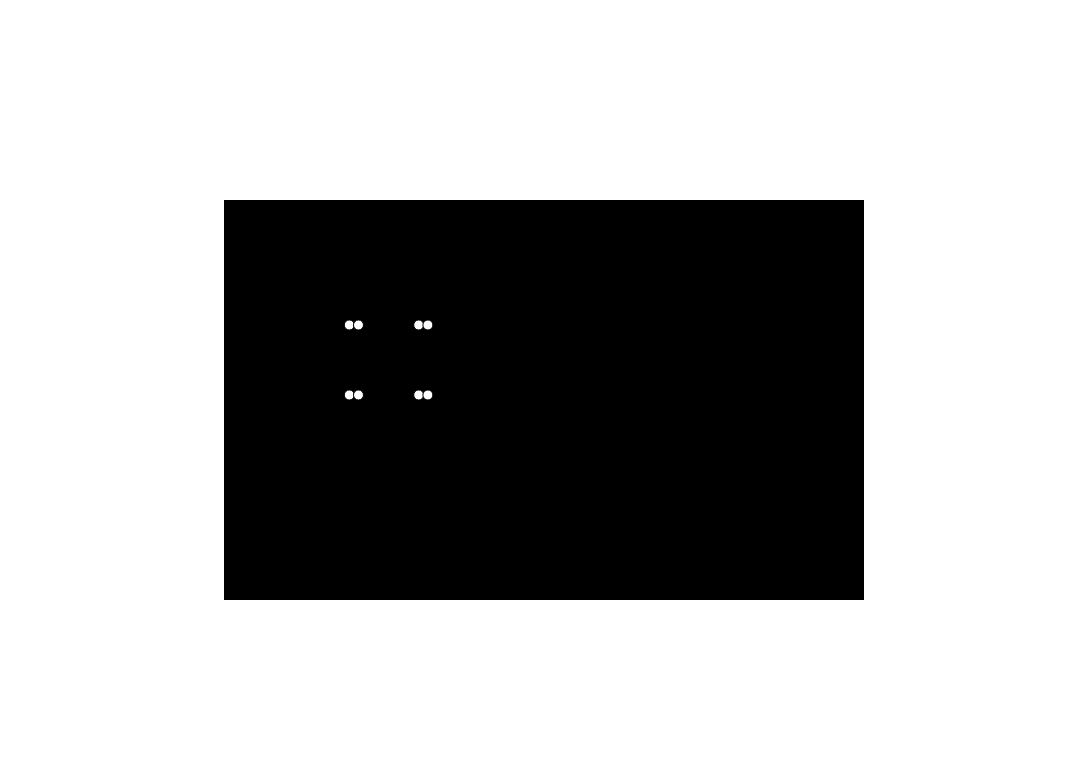
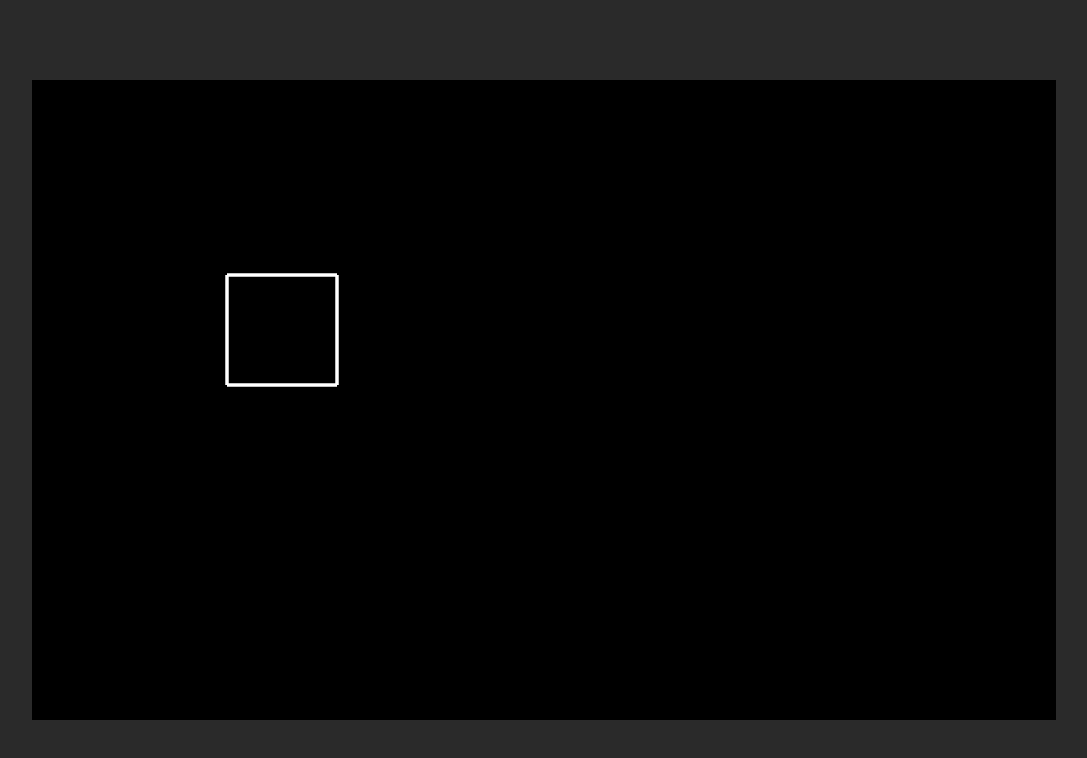
Before and after one commit to SmartDevSource/3djs, a plain HTML site: page rotation.html in a window 1280 px wide. Shown: the whole page, without its empty margins (96-1183 px from the left). Drawn offline with Linux system fonts and the light colour scheme.

Commit message:
render ok

```diff
--- a/src_rotation/3djs.js
+++ b/src_rotation/3djs.js
@@ -1,5 +1,5 @@
 import {  Vector3, Cube, MatMul, MatToVec, Rotation }  from "./mathlib.js"
-
+import { drawShape } from "./shapes.js"
 ///////////////// DECLARATIONS /////////////////
 const canvas = document.getElementById("canvas")
 const ctx = canvas.getContext("2d")
@@ -17,39 +17,19 @@ window.addEventListener("resize", ()=>{
 })
 
 //////////////// SHAPES ////////////////
-const drawPoint = (x, y) => {
-    ctx.beginPath()
-    ctx.fillStyle = "white"
-    ctx.arc(x, y, 5, 0, Math.PI*2)
-    ctx.fill()
-    ctx.stroke()
-}
-
-const drawShape = shape => {
-    for (let v in shape.vectors){
-        const shapeCenter = shape.getCenter()
-        const vectors = shape.vectors[v]
-        let xRot = MatMul(Rotation(shape.rotation.x).x,
-            [[vectors.x - shapeCenter.x],
-            [vectors.y - shapeCenter.y],
-            [vectors.z - shapeCenter.z]])
-        let yRot = MatMul(Rotation(shape.rotation.y).y, xRot)
-        const rotation = MatToVec(MatMul(Rotation(shape.rotation.z).z, yRot))
-        drawPoint(rotation.x + shapeCenter.x, rotation.y + shapeCenter.y)
-    }
-}
-
-const cube = new Cube(150, 150, 20,
-                      20, 20, 20)
-cube.scale(50)
+const cube = new Cube(200, 200, 20,
+                      100, 100, 50)
+cube.scale(10)
 let angle = 0
 
 const scene = () => {
-    angle += 0.01
+    // angle += 0.01
     requestAnimationFrame(scene)
     ctx.clearRect(0, 0, screen.w, screen.h)
+    cube.rotation.x = angle
     cube.rotation.y = angle
-    drawShape(cube)
+    cube.rotation.z = angle
+    drawShape(ctx, cube, false)
 }
 
 scene()
--- a/src_rotation/mathlib.js
+++ b/src_rotation/mathlib.js
@@ -23,6 +23,32 @@ export class Cube{
             x: 0,
             y: 0,
             z: 0
+        }
+        this.edges2d = {
+            v1: {x: px, y: py},
+            v2: {x: px + width, y: py},
+            v3: {x: px + width, y: py + height},
+            v4: {x: px, y: py + height},
+            v4z: {x: px, y: py + depth},
+            v3z: {x: px + width, y: py},
+            v2z: {x: px + width, y: py + height},
+            v1z: {x: px, y: py + height}
+        }
+        this.edges2dPlaneConnections = {
+            v1z: 'v2z',
+            v2z: 'v3z',
+            v3z: 'v4z',
+            v4z: 'v1z',
+            v1: 'v1z',
+            v2: 'v2z',
+            v3: 'v3z',
+            v4: 'v4z',
+        }
+        this.edges2dDepthConnections = {
+            v1: 'v2',
+            v2: 'v3',
+            v3: 'v4',
+            v4: 'v1'
         }
     }
     scale(size){
--- /dev/null
+++ b/src_rotation/shapes.js
@@ -0,0 +1,50 @@
+import {  Vector3, MatMul, MatToVec, Rotation }  from "./mathlib.js"
+
+export const drawPoint = (ctx, x, y) => {
+    ctx.beginPath()
+    ctx.fillStyle = "white"
+    ctx.arc(x, y, 5, 0, Math.PI*2)
+    ctx.fill()
+    ctx.stroke()
+}
+
+export const drawLine = (ctx, v1, v2, color) => {
+    ctx.beginPath()
+    ctx.fillStyle = "white"
+    ctx.lineWidth = 3
+    ctx.moveTo(v1.x, v1.y)
+    ctx.lineTo(v2.x, v2.y)
+    ctx.strokeStyle = color
+    ctx.stroke()
+}
+
+export const drawShape = (ctx, shape, showPoints = false) => {
+    for (let v in shape.vectors){
+        const shapeCenter = shape.getCenter()
+        const vectors = shape.vectors[v]
+        const base = [[vectors.x - shapeCenter.x],
+                      [vectors.y - shapeCenter.y],
+                      [vectors.z - shapeCenter.z]]
+        const xRot = MatMul(Rotation(shape.rotation.x).x, base)
+        const yRot = MatMul(Rotation(shape.rotation.y).y, xRot)
+        const zRot = MatMul(Rotation(shape.rotation.z).z, yRot)
+        var rotation = MatToVec(zRot)
+        rotation = {x: rotation.x + shapeCenter.x,
+                    y: rotation.y + shapeCenter.y}
+
+        shape.edges2d[v] = rotation
+        if (showPoints) drawPoint(ctx, shape.edges2d[v].x,
+                                       shape.edges2d[v].y)
+    }
+
+    for(let e in shape.edges2dPlaneConnections){
+        const startPoint = shape.edges2d[e]
+        const endPoint = shape.edges2d[shape.edges2dPlaneConnections[e]]
+        drawLine(ctx, startPoint, endPoint, "white")
+    }
+    for(let e in shape.edges2dDepthConnections){
+        const startPoint = shape.edges2d[e]
+        const endPoint = shape.edges2d[shape.edges2dDepthConnections[e]]
+        drawLine(ctx, startPoint, endPoint, "white")
+    }
+}
--- a/style_rotation.css
+++ b/style_rotation.css
@@ -1,14 +1,15 @@
 *{
     margin: 0;
     padding: 0;
+    background-color: rgb(42, 42, 42);
 }
 
 canvas {
     position: absolute;
     left: 50%;
     top: 50%;
-    width: 50%;
-    height: 50%;
+    width: 80%;
+    height: 80%;
     transform: translate(-50%, -50%);
     background-color: black;
 }
```
